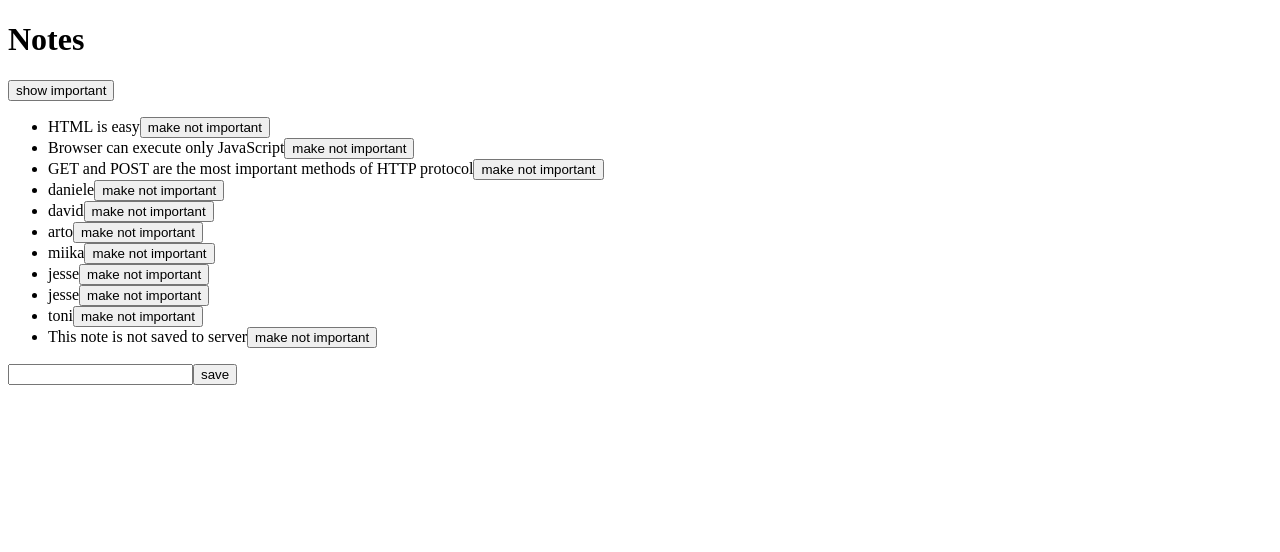
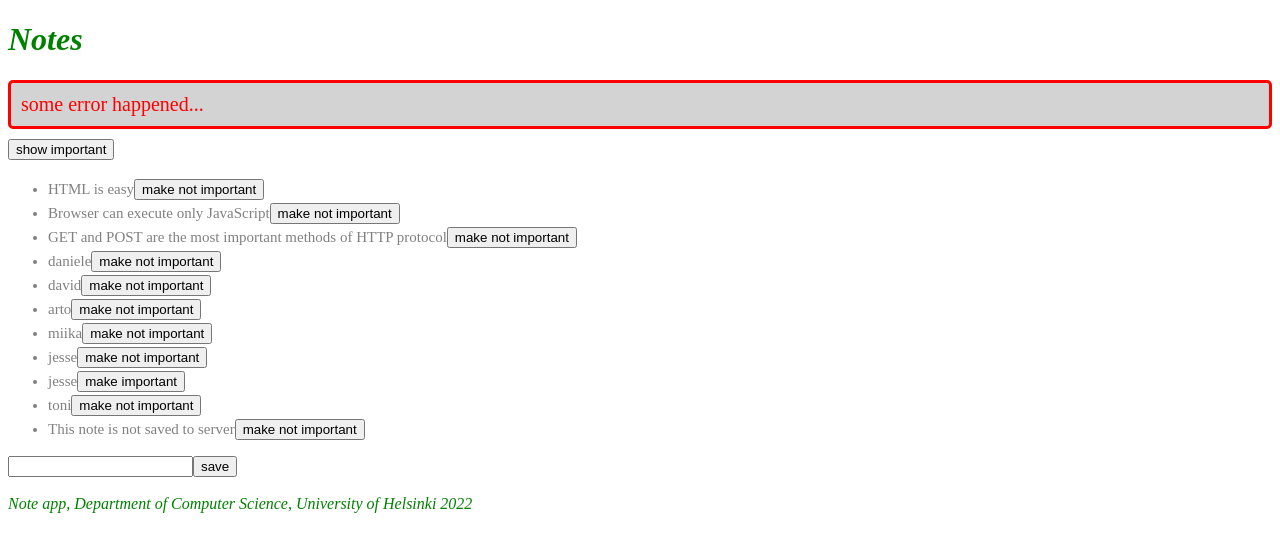
Before and after one commit to David93Code/FullStackPractice, a React (Create React App) app: page / in a window 1280 px wide. Shown: the top 552 px of the page. Built offline with nearby package versions, Linux system fonts and the light colour scheme; data requests are answered from the project's data file.

Commit message:
commit Adding styles to React app CSS

```diff
--- a/db.json
+++ b/db.json
@@ -51,7 +51,7 @@
     {
       "content": "jesse",
       "date": "2022-11-21T08:19:37.029Z",
-      "important": true,
+      "important": false,
       "id": 9
     },
     {
--- a/src/App.js
+++ b/src/App.js
@@ -1,55 +1,54 @@
-import { useState, useEffect} from "react";
+import { useState, useEffect } from "react";
 import Note from "./components/Note";
 import axios from "axios";
-import noteService from './services/notes'
-
+import noteService from "./services/notes";
+import Notification from "./components/Notification";
+import Footer from "./components/Footer";
 
 const App = (props) => {
   const [notes, setNotes] = useState([]);
   const [newNote, setNewNote] = useState("");
   const [showAll, setShowAll] = useState(true);
+  const [errorMessage, setErrorMessage] = useState("some error happened...");
 
   const hook = () => {
-    console.log('effect')
-    axios
-      .get('http://localhost:3001/notes')
-      .then(response => {
-        console.log('promise fulfilled')
-        setNotes(response.data)
-      })
-  }
+    console.log("effect");
+    axios.get("http://localhost:3001/notes").then((response) => {
+      console.log("promise fulfilled");
+      setNotes(response.data);
+    });
+  };
 
   useEffect(() => {
-    noteService
-    .getAll()
-    .then(initialNotes => {
-      setNotes(initialNotes)
-    })
-  }, [])
+    noteService.getAll().then((initialNotes) => {
+      setNotes(initialNotes);
+    });
+  }, []);
 
   const toggleImportanceOf = (id) => {
     // const url = `http://localhost:3001/notes/${id}`
-    const note = notes.find(n => n.id === id)
-    const changedNote = { ...note, important: !note.important}
+    const note = notes.find((n) => n.id === id);
+    const changedNote = { ...note, important: !note.important };
 
     // axios.put(url, changedNote).then(response => {
     //   setNotes(notes.map(n => n.id !== id ? n : response.data))
 
     noteService
-    .update(id, changedNote)
-    .then(returnedNote => {
-      setNotes(notes.map(note => note.id !== id ? note : returnedNote))
-    // })
-    })
-    .catch(error => {
-      alert(
-        `the note '${note.content}' was already deleted from server`
-      )
-      setNotes(notes.filter(n => n.id !== id))
-    })
-  }
-
-
+      .update(changedNote)
+      .then((returnedNote) => {
+        setNotes(notes.map((note) => (note.id !== id ? note : returnedNote)));
+        // })
+      })
+      .catch((error) => {
+        setErrorMessage(
+          `Note '${note.content}' was already removed from server`
+        );
+        setTimeout(() => {
+          setErrorMessage(null);
+        }, 5000);
+        setNotes(notes.filter((n) => n.id !== id));
+      });
+  };
 
   const addNote = (event) => {
     event.preventDefault();
@@ -57,15 +56,12 @@
       content: newNote,
       date: new Date().toISOString(),
       important: Math.random() < 0.5,
-
     };
 
-    noteService
-    .create(noteObject)
-    .then(returnedNote => {
-      setNotes(notes.concat(returnedNote))
-      setNewNote('')
-    })
+    noteService.create(noteObject).then((returnedNote) => {
+      setNotes(notes.concat(returnedNote));
+      setNewNote("");
+    });
     // axios
     // .post('http://localhost:3001/notes', noteObject)
     // .then(response => {
@@ -73,11 +69,7 @@
     //   setNotes(notes.concat(response.data));
     //   setNewNote("");
     // })
-
-
-
   };
-
 
   const handleNoteChange = (event) => {
     console.log(event.target.value);
@@ -89,6 +81,7 @@
   return (
     <div>
       <h1>Notes</h1>
+      <Notification message={errorMessage} />
       <div>
         <button onClick={() => setShowAll(!showAll)}>
           show {showAll ? "important" : "all"}
@@ -97,9 +90,9 @@
       <ul>
         {notesToShow.map((note) => (
           <Note
-          key={note.id}
-          note={note}
-          toggleImportance={() => toggleImportanceOf(note.id)}
+            key={note.id}
+            note={note}
+            toggleImportance={() => toggleImportanceOf(note.id)}
           />
         ))}
       </ul>
@@ -107,6 +100,7 @@
         <input value={newNote} onChange={handleNoteChange} />
         <button type="submit">save</button>
       </form>
+      <Footer />
     </div>
   );
 };
--- /dev/null
+++ b/src/components/Footer.js
@@ -0,0 +1,18 @@
+const Footer = () => {
+  const footerStyle = {
+    color: "green",
+    fontStyle: "italic",
+    fontSize: 16,
+  };
+
+  return (
+    <div style={footerStyle}>
+      <br />
+      <em>
+        Note app, Department of Computer Science, University of Helsinki 2022
+      </em>
+    </div>
+  );
+};
+
+export default Footer;
--- a/src/components/Note.js
+++ b/src/components/Note.js
@@ -1,13 +1,12 @@
 const Note = ({ note, toggleImportance }) => {
-  const label = note.important
-  ? 'make not important' : 'make important'
+  const label = note.important ? "make not important" : "make important";
 
   return (
-  <li>
-    {note.content}
-    <button onClick={toggleImportance}>{label}</button>
+    <li className="note">
+      {note.content}
+      <button onClick={toggleImportance}>{label}</button>
     </li>
-  )
+  );
 };
 
 export default Note;
--- /dev/null
+++ b/src/components/Notification.js
@@ -0,0 +1,9 @@
+const Notification = ({ message }) => {
+  if (message === null) {
+    return null;
+  }
+
+  return <div className="error">{message}</div>;
+};
+
+export default Notification;
--- /dev/null
+++ b/src/index.css
@@ -0,0 +1,20 @@
+h1 {
+  color: green;
+  font-style: italic;
+}
+
+.note {
+  color: grey;
+  padding-top: 3px;
+  font-size: 15px;
+}
+
+.error {
+  color: red;
+  background: lightgrey;
+  font-size: 20px;
+  border-style: solid;
+  border-radius: 5px;
+  padding: 10px;
+  margin-bottom: 10px;
+}
--- a/src/index.js
+++ b/src/index.js
@@ -1,5 +1,6 @@
 import React from "react";
 import ReactDOM from "react-dom/client";
+import "./index.css";
 
 // import axios from "axios";
 import App from "./App";
@@ -23,6 +24,4 @@
 //   );
 // });
 
-
-
-ReactDOM.createRoot(document.getElementById('root')).render(<App />)
+ReactDOM.createRoot(document.getElementById("root")).render(<App />);
```
